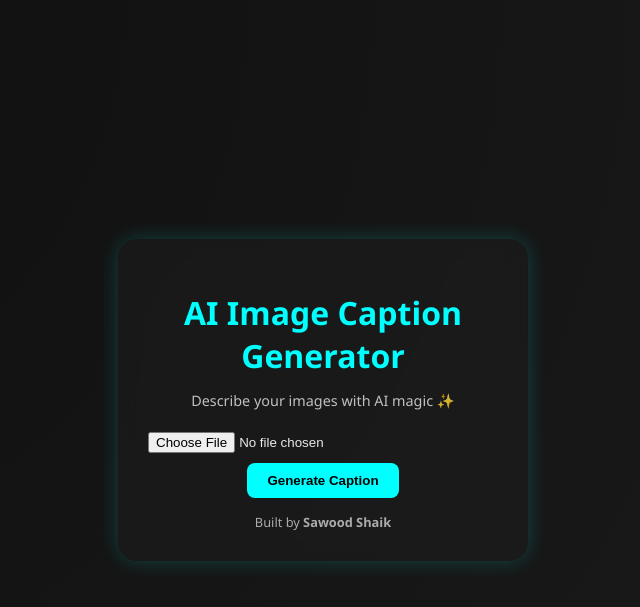
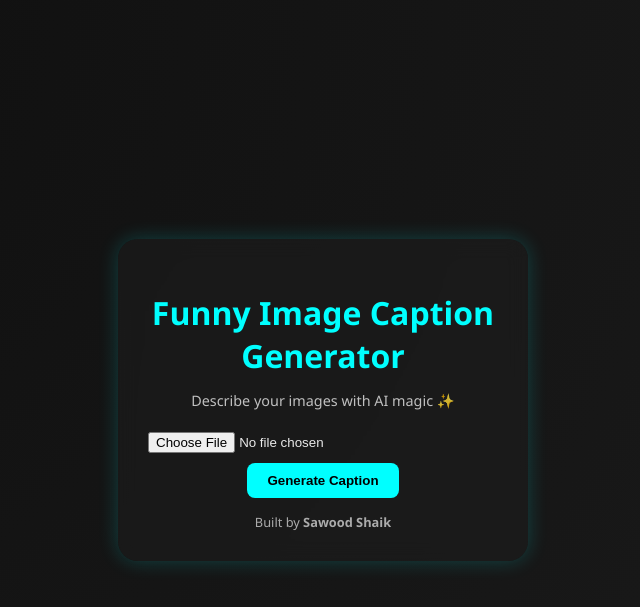
Before and after one commit to sawoodd/Funny-AI-Image-Caption, a Flask app: page / in a window 1280 px wide. Shown: the top 607 px of the page, without its empty margins (317-957 px from the left). Run offline with Flask 3, Linux system fonts and the light colour scheme.

Commit message:
Change title from 'AI Image Caption Generator' to 'Funny Image Caption Generator'

```diff
--- a/templates/index.html
+++ b/templates/index.html
@@ -7,7 +7,7 @@
 </head>
 <body>
   <div class="glass-card">
-    <h1>AI Image Caption Generator</h1>
+    <h1>Funny Image Caption Generator</h1>
     <p class="tagline">Describe your images with AI magic ✨</p>
 
     <form id="uploadForm" action="/predict" method="POST" enctype="multipart/form-data">
```
